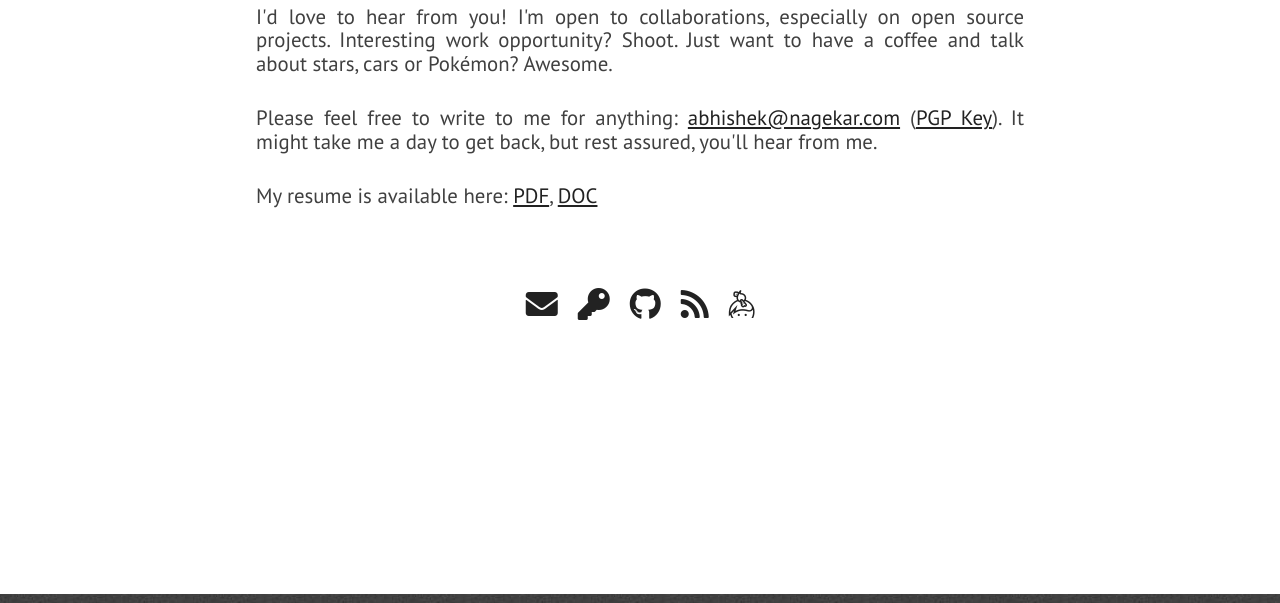
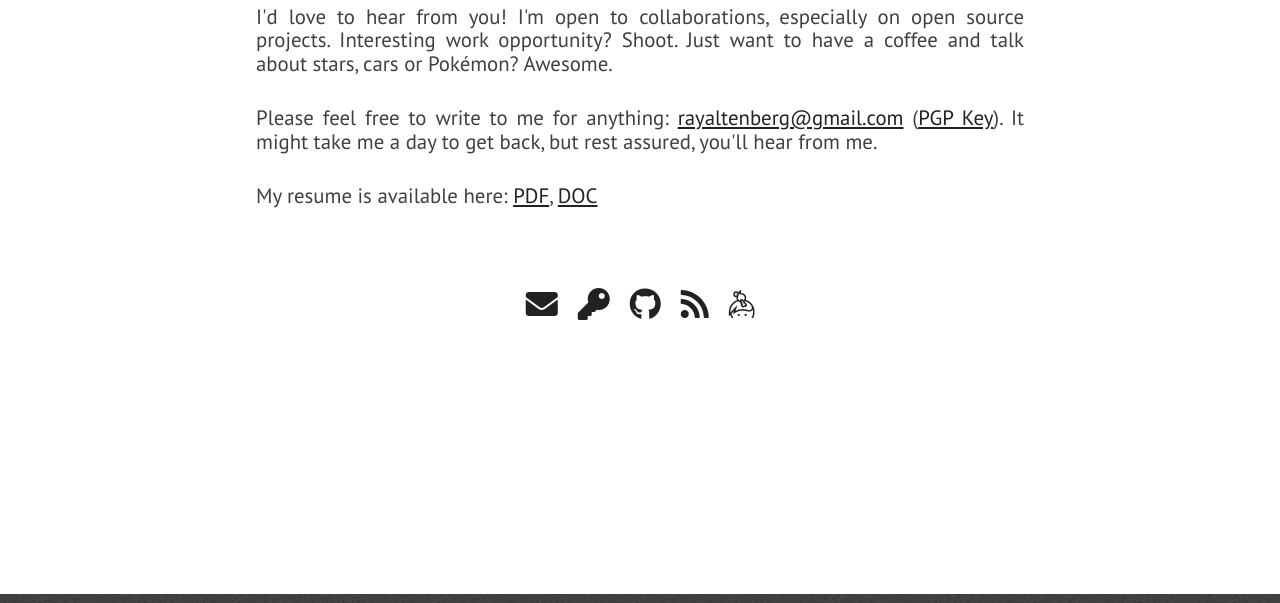
Before and after one commit to missingno01/missingno01.github.io, a Jekyll site: the page built from index.html, in a window 1280 px wide and 900 px high, scrolled down 5081 px. Shown: the part 271-874 px from the top of the window. Built offline with Jekyll 4.4.1, drawn with Linux system fonts in a browser that asks for light colours; nearby versions of some CDN libraries; some of the changed text lies outside the part shown.

Commit message:
Update config

```diff
--- a/_config.yml
+++ b/_config.yml
@@ -1,6 +1,6 @@
-title: Abhishek Nagekar
-description: Web & Security Engineer
-site_title: '@abhn - Abhishek Nagekar'
+title: Ray Altenberg
+description: Software Engineer
+site_title: 'Ray Altenberg'
 
 # Build settings
 markdown: kramdown
@@ -8,11 +8,11 @@
 
 # Personalization
 github_username: abhn
-blog_url: https://www.nagekar.com
-email: abhishek@nagekar.com
-keybase_username: abhn
-twitter_username: abhn_
-reddit_username: abhn
+blog_url: https://www.rayaltenberg.com
+email: rayaltenberg@gmail.com
+keybase_username: missingno01
+twitter_username: missingno01
+reddit_username: missingno01
 
 # absolute or relative
 profile_picture: assets/images/pp.jpg
```
Also changed, not shown: assets/images/pp.jpg.
